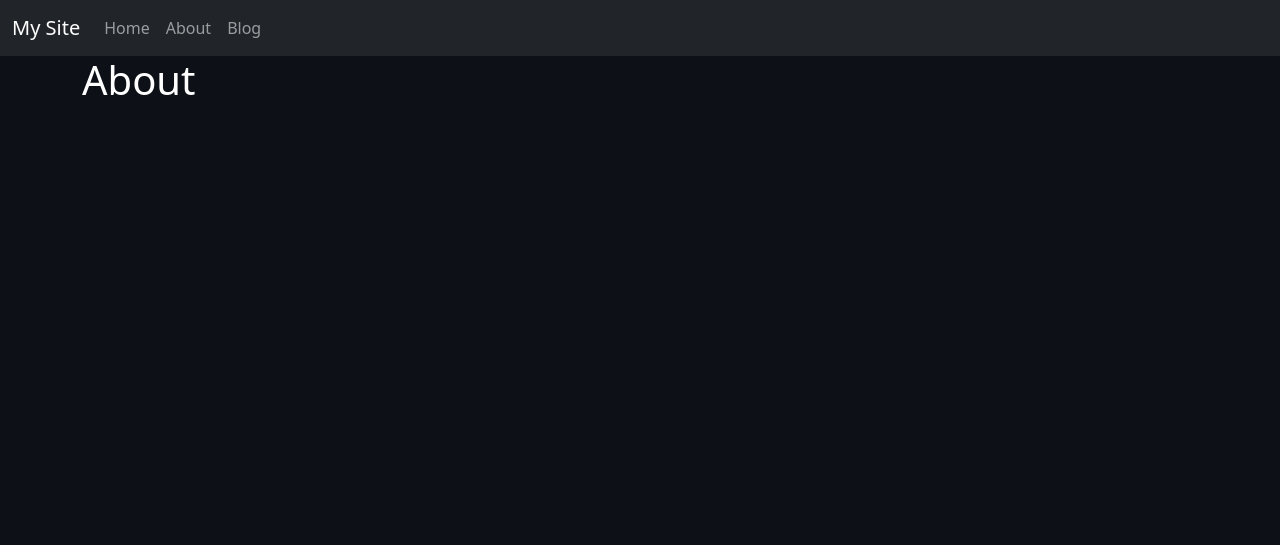
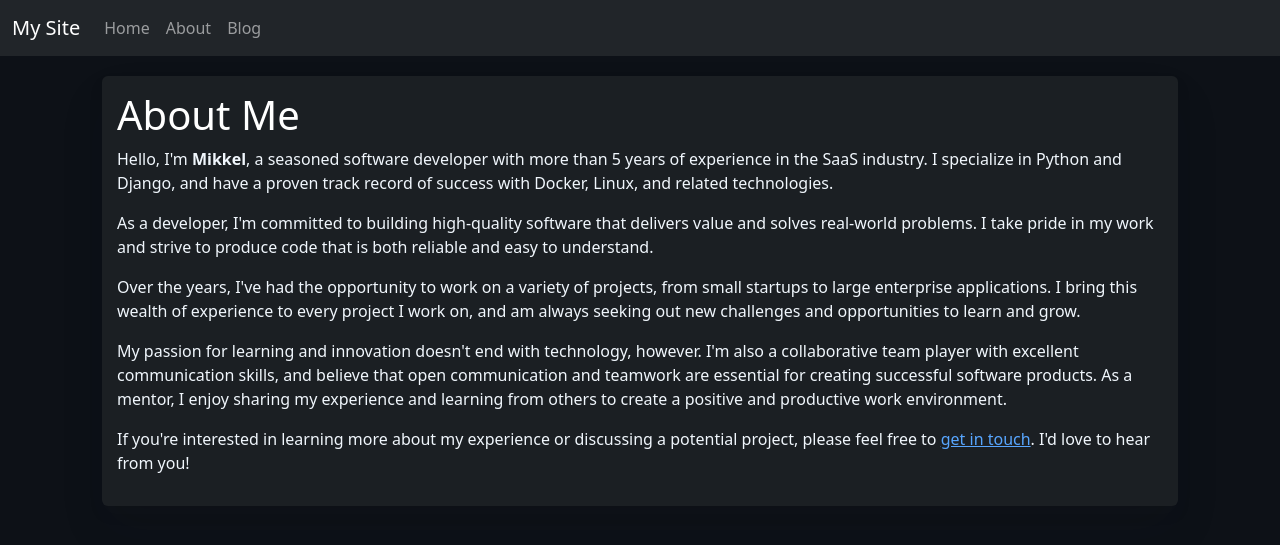
Before and after one commit to mkofoed/homepage, a Django app: page /about in a window 1280 px wide. Shown: the top 545 px of the page. Run offline with Django 4.2, Linux system fonts and the light colour scheme.

Commit message:
Start About page

```diff
--- a/home/templates/home/about.html
+++ b/home/templates/home/about.html
@@ -1,6 +1,10 @@
 {% extends 'home/base.html' %}
 
-{% block content %}
-    <h1>About</h1>
-
-{% endblock content %}
+{% block card_body %}
+    <h1>About Me</h1>
+    <p>Hello, I'm <strong>Mikkel</strong>, a seasoned software developer with more than 5 years of experience in the SaaS industry. I specialize in Python and Django, and have a proven track record of success with Docker, Linux, and related technologies.</p>
+    <p>As a developer, I'm committed to building high-quality software that delivers value and solves real-world problems. I take pride in my work and strive to produce code that is both reliable and easy to understand.</p>
+    <p>Over the years, I've had the opportunity to work on a variety of projects, from small startups to large enterprise applications. I bring this wealth of experience to every project I work on, and am always seeking out new challenges and opportunities to learn and grow.</p>
+    <p>My passion for learning and innovation doesn't end with technology, however. I'm also a collaborative team player with excellent communication skills, and believe that open communication and teamwork are essential for creating successful software products. As a mentor, I enjoy sharing my experience and learning from others to create a positive and productive work environment.</p>
+    <p>If you're interested in learning more about my experience or discussing a potential project, please feel free to <a href="https://www.linkedin.com/in/mbkofoed/">get in touch</a>. I'd love to hear from you!</p>
+{% endblock card_body %}
--- a/home/templates/home/base.html
+++ b/home/templates/home/base.html
@@ -40,7 +40,16 @@
     <div class="row">
         <div class="col-12">
             <!-- Content -->
-            {% block content %}{% endblock %}
+            {% block content %}
+
+                <div class="card">
+                    <div class="card-body">
+                        {% block card_body %}
+                        {% endblock %}
+                    </div>
+                </div>
+
+            {% endblock %}
         </div>
     </div>
 </div>
```
